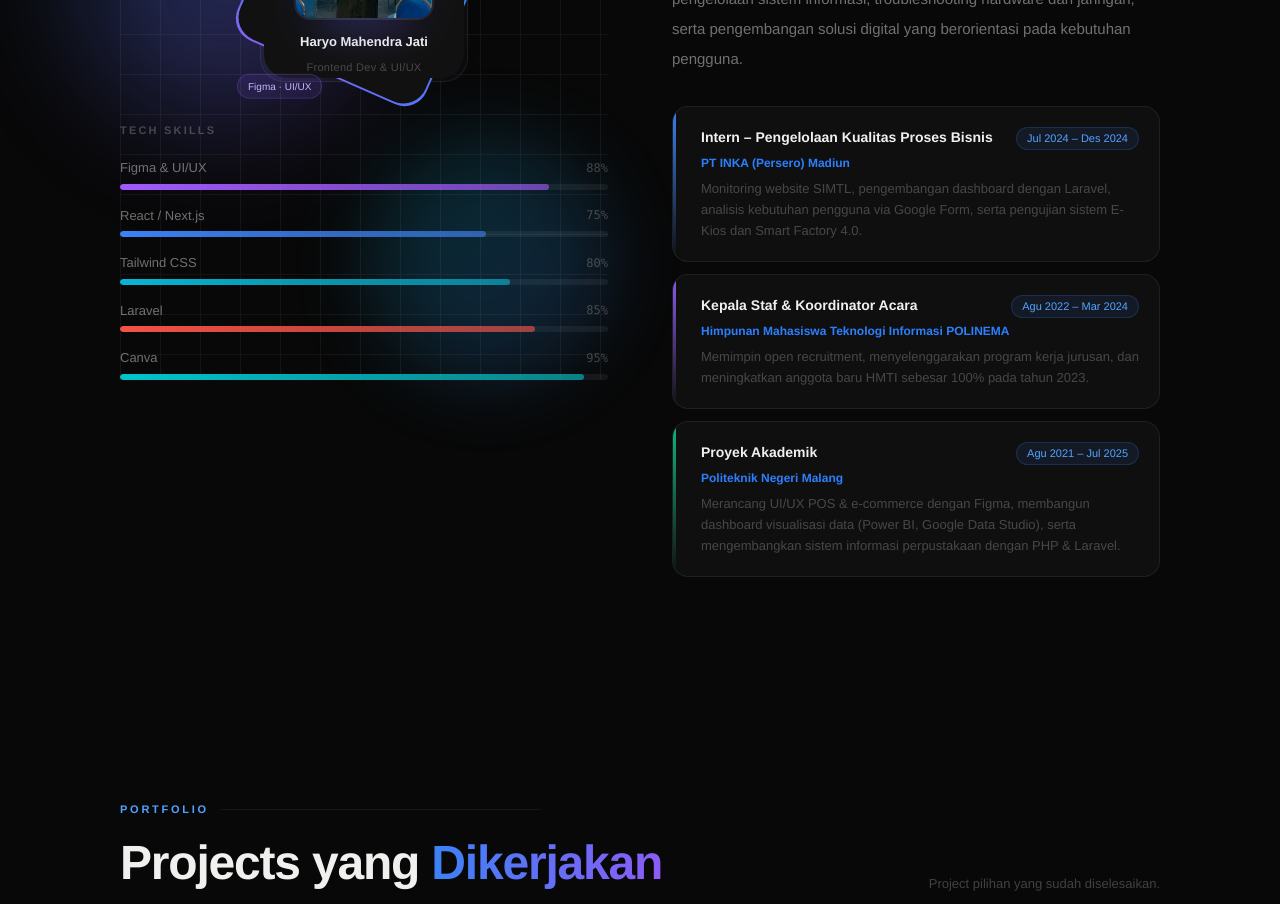
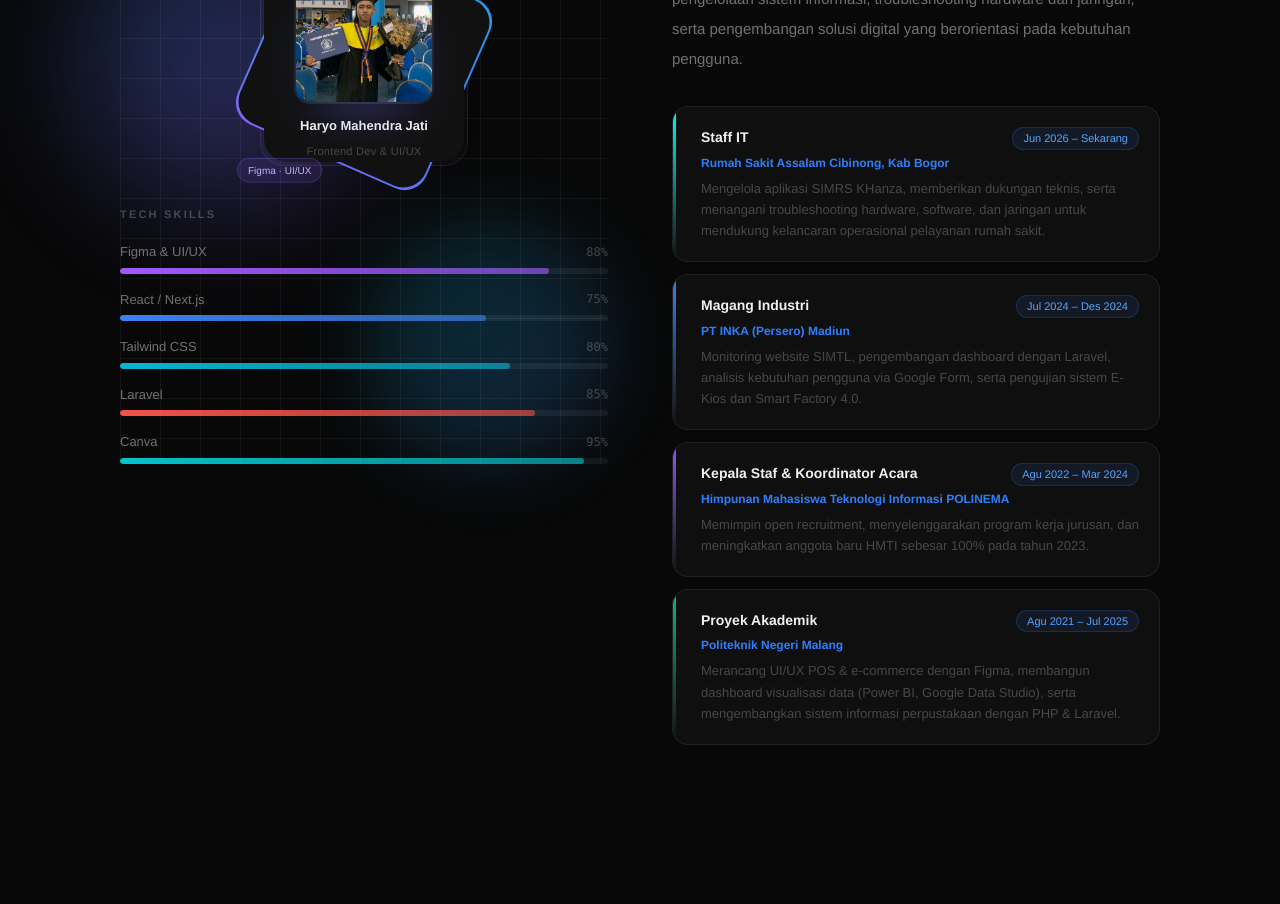
Before and after one commit to HaryoMahendra/portofolio, a React (Vite) app: page / in a window 1280 px wide. Shown: the part 1300-2204 px from the top of the page. Built offline with nearby package versions, Linux system fonts and the light colour scheme.

Commit message:
Update Experien

```diff
--- a/src/data/experiences.js
+++ b/src/data/experiences.js
@@ -1,6 +1,13 @@
 export const EXPERIENCES = [
   {
-    role: "Intern – Pengelolaan Kualitas Proses Bisnis",
+    role: "Staff IT ",
+    company: "Rumah Sakit Assalam Cibinong, Kab Bogor",
+    period: "Jun 2026 – Sekarang",
+    desc: "Mengelola aplikasi SIMRS KHanza, memberikan dukungan teknis, serta menangani troubleshooting hardware, software, dan jaringan untuk mendukung kelancaran operasional pelayanan rumah sakit.",
+    color: "#00fef6",
+  },
+  {
+    role: "Magang Industri",
     company: "PT INKA (Persero) Madiun",
     period: "Jul 2024 – Des 2024",
     desc: "Monitoring website SIMTL, pengembangan dashboard dengan Laravel, analisis kebutuhan pengguna via Google Form, serta pengujian sistem E-Kios dan Smart Factory 4.0.",
```
